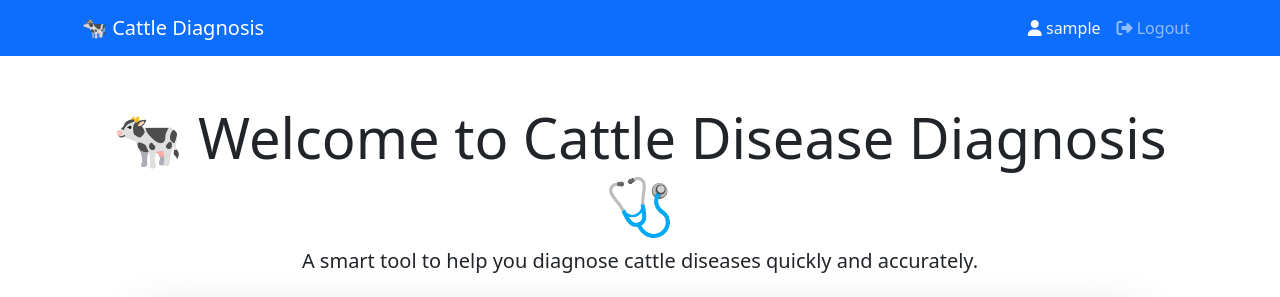
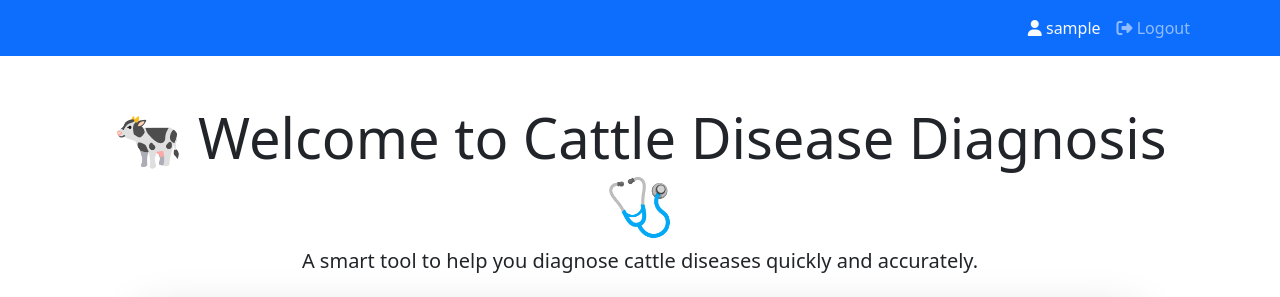
Before and after one commit to jennybrian/Cattledoctor, a Django app: page /accounts/home/ in a window 1280 px wide. Shown: the top 297 px of the page. Run offline with Django 5.2, Linux system fonts and the light colour scheme; the visitor is signed in with stand-in values (Sample User, id 1); parts of the project's set-up code (start-up, migrations or seed data) failed here and were passed over; some libraries are stand-ins or nearby versions.

Commit message:
Fixing navigation issues 6

```diff
--- a/accounts/templates/accounts/base.html
+++ b/accounts/templates/accounts/base.html
@@ -18,8 +18,7 @@
     <!-- Navigation Bar -->
     <nav class="navbar navbar-expand-lg navbar-dark bg-primary">
         <div class="container">
-            <a class="navbar-brand" href="{% url 'home' %}">🐄 Cattle Diagnosis</a>
-            <button class="navbar-toggler" type="button" data-bs-toggle="collapse" data-bs-target="#navbarNav">
+              <button class="navbar-toggler" type="button" data-bs-toggle="collapse" data-bs-target="#navbarNav">
                 <span class="navbar-toggler-icon"></span>
             </button>
             <div class="collapse navbar-collapse" id="navbarNav">
```
